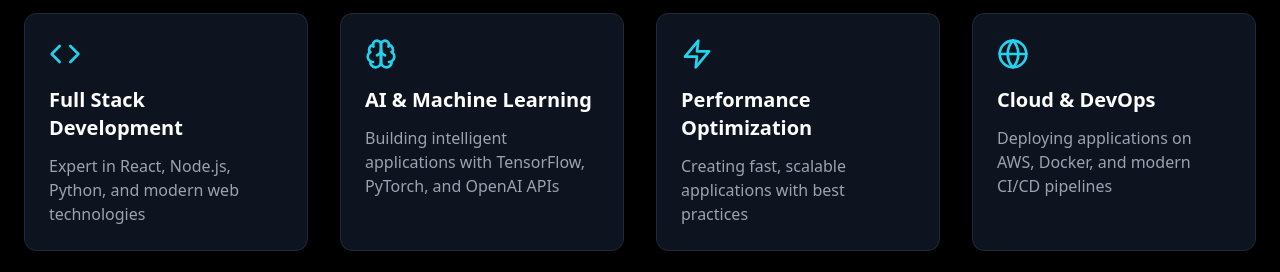
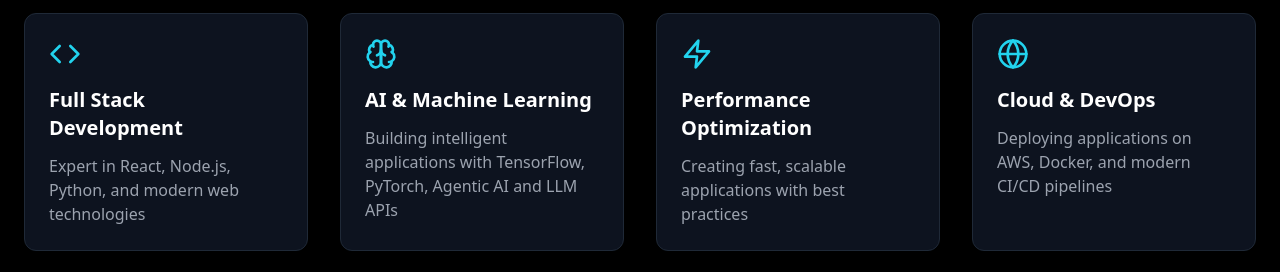
Before and after one commit to Chayan-03/Portfolio-website, a React (Vite) app: page / in a window 1280 px wide. Shown: the part 1120-1392 px from the top of the page. Built offline with nearby package versions, Linux system fonts and the light colour scheme.

Commit message:
Update About.tsx

```diff
--- a/src/components/About.tsx
+++ b/src/components/About.tsx
@@ -11,7 +11,7 @@ export const About: React.FC = () => {
     {
       icon: <Brain size={32} />,
       title: 'AI & Machine Learning',
-      description: 'Building intelligent applications with TensorFlow, PyTorch, and OpenAI APIs'
+      description: 'Building intelligent applications with TensorFlow, PyTorch, Agentic AI and LLM APIs'
     },
     {
       icon: <Zap size={32} />,
```
